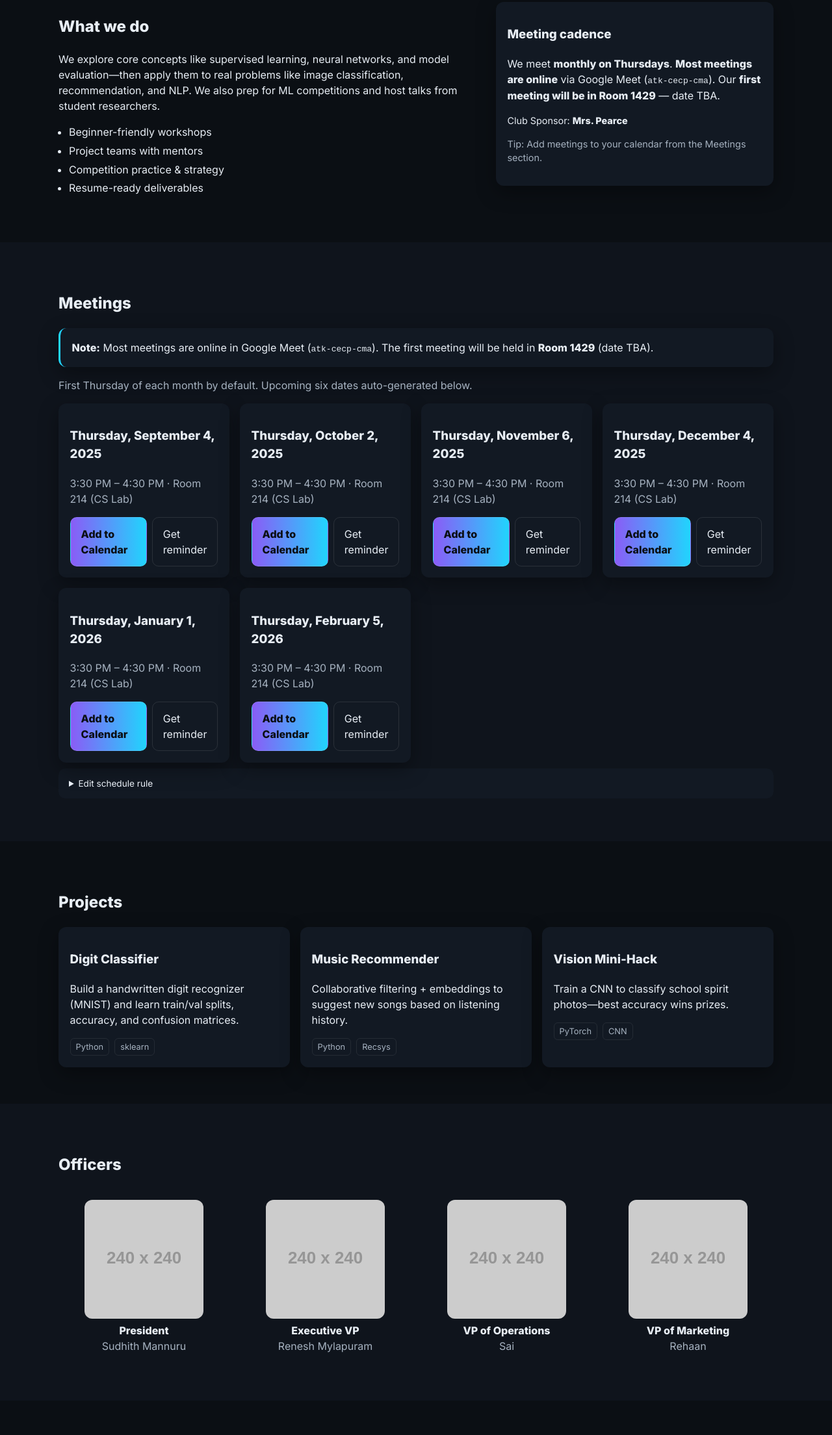
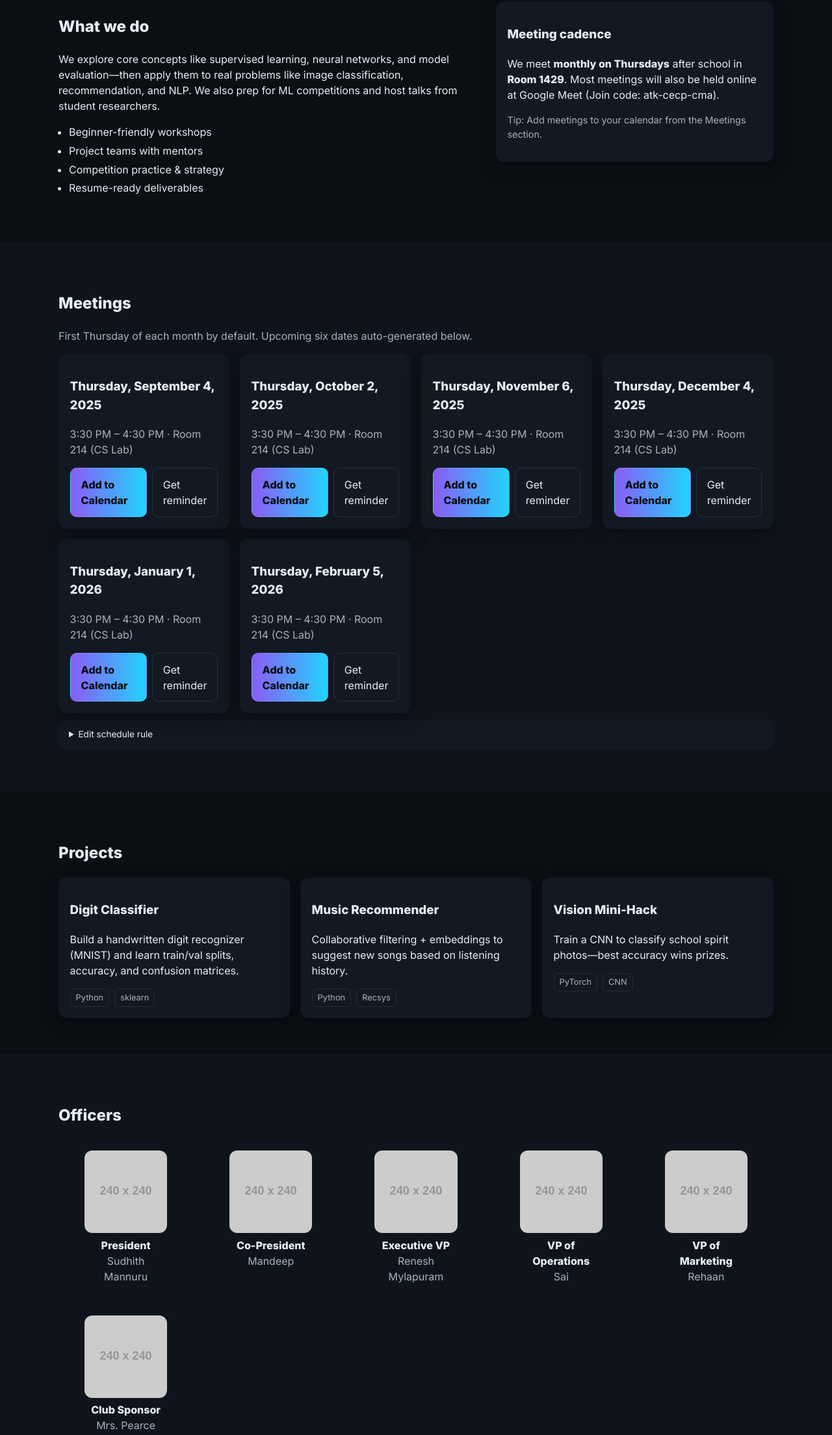
Before and after one commit to SFHSML/sfhs-ml, a plain HTML site: page index.html in a window 1280 px wide. Shown: the part 491-2700 px from the top of the page at 65% size. Drawn offline with Linux system fonts and the light colour scheme; placeholder pictures from the web are drawn by us.

Commit message:
Update index.html

```diff
--- a/index.html
+++ b/index.html
@@ -4,7 +4,7 @@
   <meta charset="utf-8" />
   <meta name="viewport" content="width=device-width, initial-scale=1" />
   <title>SFHS Machine Learning Club</title>
-  <meta name="description" content="SFHS Machine Learning Club — learn ML, build projects, compete, and have fun. Monthly meetings on Thursdays (mostly online). First meeting in Room 1429 (date TBA)." />
+  <meta name="description" content="SFHS Machine Learning Club — learn ML, build projects, compete, and have fun. Monthly meetings on Thursdays." />
   <link rel="preconnect" href="https://fonts.gstatic.com" crossorigin>
   <link href="https://fonts.googleapis.com/css2?family=Inter:wght@400;600;800&display=swap" rel="stylesheet">
   <link rel="stylesheet" href="styles.css" />
@@ -52,7 +52,6 @@
       <div class="gradient-bg" aria-hidden="true"></div>
     </section>
 
-    <!-- About -->
     <section id="about" class="section">
       <div class="container two-col">
         <div>
@@ -72,24 +71,18 @@
         <aside class="card">
           <h3>Meeting cadence</h3>
           <p>
-            We meet <strong>monthly on Thursdays</strong>. <strong>Most meetings are online</strong> via
-            <a href="https://meet.google.com/atk-cecp-cma" target="_blank" rel="noopener">Google Meet</a>
-            (<code>atk-cecp-cma</code>). Our <strong>first meeting will be in Room 1429</strong> — date TBA.
+            We meet <strong>monthly on Thursdays</strong> after school in <strong>Room 1429</strong>.
+            Most meetings will also be held online at
+            <a href="https://meet.google.com/atk-cecp-cma">Google Meet (Join code: atk-cecp-cma)</a>.
           </p>
-          <p class="small">Club Sponsor: <strong>Mrs. Pearce</strong></p>
           <p class="muted small">Tip: Add meetings to your calendar from the Meetings section.</p>
         </aside>
       </div>
     </section>
 
-    <!-- Meetings -->
     <section id="meetings" class="section alt">
       <div class="container">
         <h2>Meetings</h2>
-        <div class="card" style="border-left:3px solid #21d4fd; margin-bottom:1rem;">
-          <strong>Note:</strong> Most meetings are online in Google Meet (<code>atk-cecp-cma</code>).
-          The first meeting will be held in <strong>Room 1429</strong> (date TBA).
-        </div>
         <p class="muted">First Thursday of each month by default. Upcoming six dates auto-generated below.</p>
         <div id="meeting-list" class="cards" role="list" aria-live="polite"></div>
         <details class="tiny">
@@ -100,7 +93,6 @@
       </div>
     </section>
 
-    <!-- Projects -->
     <section id="projects" class="section">
       <div class="container">
         <h2>Projects</h2>
@@ -124,32 +116,38 @@
       </div>
     </section>
 
-    <!-- Officers -->
     <section id="officers" class="section alt">
       <div class="container">
         <h2>Officers</h2>
         <div class="people">
           <figure class="person">
-            <img src="https://placehold.co/240x240?text=Sudhith" alt="Headshot placeholder for President Sudhith Mannuru" />
+            <img src="https://placehold.co/240x240" alt="Sudhith Mannuru headshot placeholder" />
             <figcaption><strong>President</strong><br><span class="muted">Sudhith Mannuru</span></figcaption>
           </figure>
           <figure class="person">
-            <img src="https://placehold.co/240x240?text=Renesh" alt="Headshot placeholder for Executive VP Renesh Mylapuram" />
+            <img src="https://placehold.co/240x240" alt="Mandeep headshot placeholder" />
+            <figcaption><strong>Co-President</strong><br><span class="muted">Mandeep</span></figcaption>
+          </figure>
+          <figure class="person">
+            <img src="https://placehold.co/240x240" alt="Renesh Mylapuram headshot placeholder" />
             <figcaption><strong>Executive VP</strong><br><span class="muted">Renesh Mylapuram</span></figcaption>
           </figure>
           <figure class="person">
-            <img src="https://placehold.co/240x240?text=Sai" alt="Headshot placeholder for VP of Operations Sai" />
+            <img src="https://placehold.co/240x240" alt="Sai headshot placeholder" />
             <figcaption><strong>VP of Operations</strong><br><span class="muted">Sai</span></figcaption>
           </figure>
           <figure class="person">
-            <img src="https://placehold.co/240x240?text=Rehaan" alt="Headshot placeholder for VP of Marketing Rehaan" />
+            <img src="https://placehold.co/240x240" alt="Rehaan headshot placeholder" />
             <figcaption><strong>VP of Marketing</strong><br><span class="muted">Rehaan</span></figcaption>
+          </figure>
+          <figure class="person">
+            <img src="https://placehold.co/240x240" alt="Mrs. Pearce headshot placeholder" />
+            <figcaption><strong>Club Sponsor</strong><br><span class="muted">Mrs. Pearce</span></figcaption>
           </figure>
         </div>
       </div>
     </section>
 
-    <!-- FAQ -->
     <section id="faq" class="section">
       <div class="container">
         <h2>FAQ</h2>
@@ -168,7 +166,6 @@
       </div>
     </section>
 
-    <!-- Join -->
     <section id="join" class="section">
       <div class="container two-col">
         <div>
@@ -190,9 +187,8 @@
         </div>
         <aside class="card">
           <h3>Questions?</h3>
-          <p>Email <a href="mailto:sfhs-ml-club@example.com">sfhs-ml-club@example.com</a></p>
-          <p class="small muted">Instagram: <a href="https://instagram.com/ml_sfhs" target="_blank" rel="noopener">@ml_sfhs</a></p>
-          <p class="small muted">Most meetings online on Google Meet: <a href="https://meet.google.com/atk-cecp-cma" target="_blank" rel="noopener">meet.google.com/atk-cecp-cma</a> (code: <code>atk-cecp-cma</code>)</p>
+          <p>Email <a href="mailto:sfhsmachinelearning@gmail.com">sfhsmachinelearning@gmail.com</a></p>
+          <p class="small muted">Or DM us on Instagram: <a href="https://instagram.com/ml_sfhs">@ml_sfhs</a></p>
         </aside>
       </div>
     </section>
```
